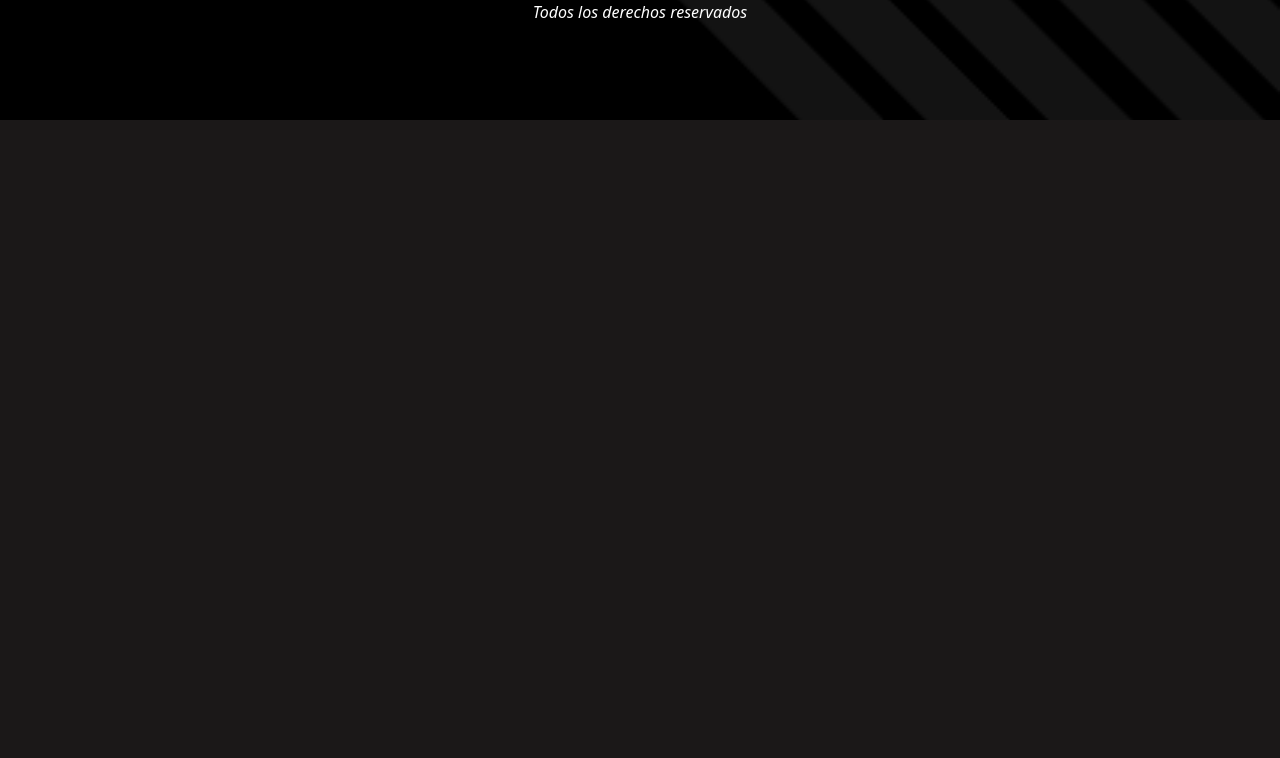
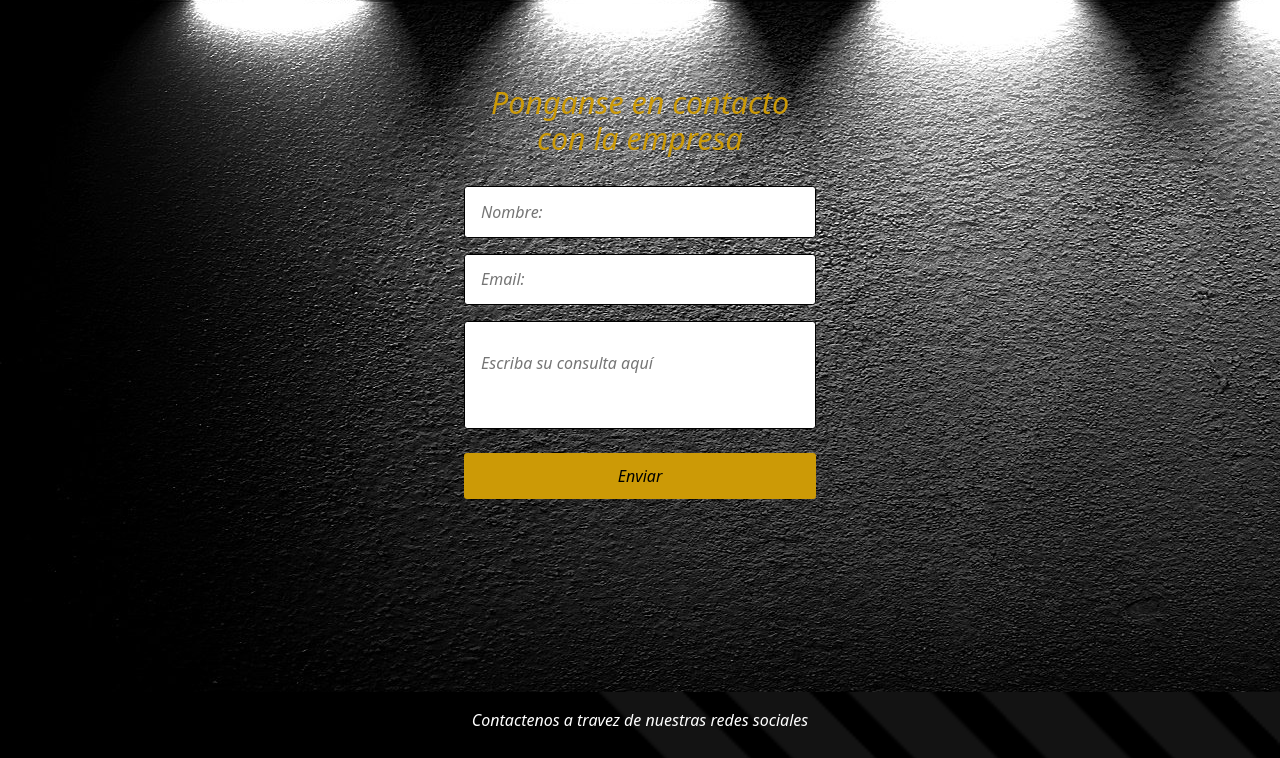
Before and after one commit to FranciscoZilberman/proyecto, a plain HTML site: page Paginas/contactenos.html in a window 1280 px wide. Shown: the part 864-1622 px from the top of the page. Before the commit the page ends 984 px from the top, so only its background shows below. Drawn offline with nearby package versions, Linux system fonts and the light colour scheme.

Commit message:
Pagina contactenos, arreglo lorems pagina nuestros servicios y correccion footer

```diff
--- a/Css/estilo.css
+++ b/Css/estilo.css
@@ -34,6 +34,8 @@ body {
     background-color: rgb(27, 24, 24);
 }
 
+
+/* --------------------- PAGINA NUESTROS SERVICIOS----------------------- */
 /* ----------------IMAGEN ARRIBA DE TARJETAS ---- IMAGEN ABAJO DE TARJETAS-------------- */
 
 .Servicio {
@@ -152,6 +154,63 @@ body {
 }
 /* -------TERMINAN TARJETAS---------- */
 
+/* ----------------- PAGINA CONTACTENOS--------------------- */
+/* --------- CUADRO DE CONTACTO------------ */
+
+.contacto {
+    min-height: 100vh;
+    width: 100%;
+    display: flex;
+    background: url(../Recursos/Chevrolet/Contactenos/Fondo.jpg) rgba(0, 0, 0, 0.5)
+
+}
+
+.form {
+    width: 90%;
+    max-width: 400px;
+    border-radius: 1em;
+    padding: 3.5em 1.5em;
+    margin: auto;
+}
+
+.form__container {
+    display: grid;
+    width: 100%;
+    gap: 1em;
+    grid-auto-columns: 100%;
+}
+
+.form__titulo {
+    text-align: center;
+    color: rgb(204,154,6);
+    font-size: 1.9rem;
+    margin-bottom: .4em;
+}
+
+.form__input {
+    font-size: 1rem;
+    padding: .8em 1em;
+    outline: none;
+    border: none;
+    border: 1px solid #000;
+    border-radius: 0.2em;
+}
+
+.form__input--message {
+    resize: none;
+    padding: 1.8em 1em;
+    margin-bottom: .5em;
+}
+
+.form__cta {
+    background-color: rgb(204,154,6);
+    color: #000;
+    font-size: 1rem;
+    border: none;
+    padding: .7em 0;
+    border-radius: .2em;
+    cursor: pointer;
+}
 
 
 
@@ -471,11 +530,6 @@ footer img:hover {
         height: 250px;
     }
 
-    .carousel-indicators {
-
-    }
-
-
     .navbar-toggler button {
         color: #fff;
     }
@@ -484,6 +538,9 @@ footer img:hover {
         width: 100%;
         aspect-ratio: 16/9;
         object-fit: contain;
+    }
+    .form {
+        padding: 3.5em 1em;;
     }
 }
 
--- a/Paginas/contactenos.html
+++ b/Paginas/contactenos.html
@@ -37,10 +37,6 @@
                 </button>
       </div>
     </div>
-
-
-
-
     <div class="container">
     <header>
         <nav class="navbar navbar-expand-lg bg-dark text">
@@ -73,18 +69,28 @@
     </header>
     </div>
 
-    <main>
-        <section>
-            <form method="post">
-               <label for="consulta">Pongase en contacto con nosotros</label>
-                 <input placeholder="Escriba su consulta aquí"></input>
-                <input type="submit" value="Enviar"></input>
-                <input type="reset" value="Vaciar"></input>
-            </form>
-        </section>
+    <main class="contacto">
+      <form class="form">
+        <div class="form__container">
+          <h2 class="form__titulo">Ponganse en contacto con la empresa</h2>
+          <input type="text" class="form__input" placeholder="Nombre:">
+          <input type="email" class="form__input" placeholder="Email:">
+          <textarea class="form__input form__input--message" placeholder="Escriba su consulta aquí"></textarea>
+
+          <input type="submit" value="Enviar" class="form__cta">
+
+
+
+
+
+        </div>
+      </form>
+
+
     </main>
     <footer>
         <!-- REDES SOCIALES -->
+        <p class="TituloFooter">Contactenos a travez de nuestras redes sociales</p>
         <div>
             <a href="https://web.whatsapp.com/"><img class="Redes" src="../Recursos/Footer/whatsapp.png" alt="Logo de Whatsapp"></a>
             <a href="https://www.instagram.com/"><img class="Redes" src="../Recursos/Footer/instagram.png" alt="Logo de Instagram"></a>
```
Also changed, not shown: Paginas/Nuestros-servicios.html (+11 -9 lines), Paginas/autos-0km.html (+1 -0 lines), Paginas/camionetas.html (+1 -0 lines), Recursos/Chevrolet/Contactenos/Fondo.jpg (added).
